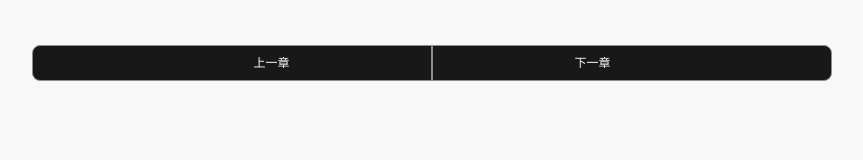
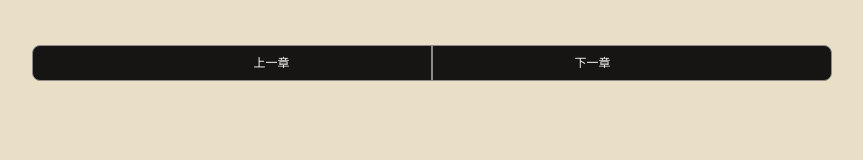
Before and after one commit to linningmii/Html5Reader, a plain HTML site: page index.html in a window 1280 px wide. Shown: the whole page, without its empty margins (208-1071 px from the left). Drawn offline with Linux system fonts and the light colour scheme.

```diff
--- a/index.html
+++ b/index.html
@@ -28,7 +28,7 @@
             margin: 0;
             text-align: left;
             width: 100%;
-            /*background: #e9dfc7;*/
+            background: #e9dfc7;
             overflow: hidden;
         }
 
@@ -364,7 +364,7 @@
 <script src="js/jquery.jsonp.js"></script>
 
 <script>
-    $(function () {
+    (function () {
         var Util = (function () {
             var prefix = "html5_reader_";
             var storageGetter = function (key) {
@@ -389,6 +389,7 @@
             };
 
 
+
             return {
                 storageGetter: storageGetter,
                 storageSetter: storageSetter,
@@ -407,30 +408,30 @@
         var Win = $(window);
         var Doc = $(document);
         var RootContainer = $("#fictionContainer");
-        var reader_model = readerModel();
+        var reader_model=readerModel();
         var readerUI;
 
 
-        function dayNightSwitch(state) {
+        var dayNightSwitch = function (state) {
             if (state == "day") {
                 $("#nightIcon").attr("id", "dayIcon");
                 $("#dayNightText").text("白天");
-                backgroundColor = Util.storageGetter("pre-background-color");
-                $("body").css("background", backgroundColor);
-                Util.storageSetter("background-color", backgroundColor);
+                initBackgroundColor = Util.storageGetter("pre-background-color");
+                $("body").css("background", initBackgroundColor);
+                Util.storageSetter("background-color", initBackgroundColor);
                 Util.storageSetter("dayNightState", "day");
             }
             else if (state == "night") {
                 $("#dayIcon").attr("id", "nightIcon");
                 $("#dayNightText").text("夜间");
                 //记录之前的背景颜色
-                Util.storageSetter("pre-background-color", backgroundColor);
+                Util.storageSetter("pre-background-color", initBackgroundColor);
                 $("body").css("background", "#000");
                 Util.storageSetter("background-color", "#000");
                 Util.storageSetter("dayNightState", "night");
             }
             else console.log("Day night switch error.");
-        }
+        };
 
         //初始化
         //初始化字体大小
@@ -443,17 +444,16 @@
         RootContainer.css("font-size", initFontSize);
 
         //初始化背景颜色
-        var backgroundColor = Util.storageGetter("background-color");
-        if (backgroundColor=="null") {
-            backgroundColor = "#e9dfc7";
+        var initBackgroundColor = Util.storageGetter("background-color");
+        if (!initBackgroundColor) {
+            initBackgroundColor = "#e9dfc7";
         }
-        $("body").css("background", backgroundColor);
-
+        $("body").css("background-color", initBackgroundColor);
 
         //初始化日夜状态
         var initDayNightState = Util.storageGetter("dayNightState");
         if (!initDayNightState) {
-            dayNightSwitch("day");
+            return;
         }
         else {
             dayNightSwitch(initDayNightState);
@@ -466,11 +466,11 @@
             readerUI = readerBaseFrame(RootContainer);
             reader_model.init(function (data) {
                 readerUI(data);
+
             });
             eventHandler();
 
         }
-
 
         function readerModel() {
             //实现和阅读器相关的数据交互的方法
@@ -481,7 +481,7 @@
             //初始化章节内容
             var init = function (UIcallback) {
 
-                pageGetter();
+                    pageGetter();
 
                 getFictionInfo(function () {
                     getCurChapterInfo(chapterId, function (data) {
@@ -495,7 +495,7 @@
                 $.get("data/chapter.json", function (data) {
                     //TODO 获得章节信息之后的回调
                     chapterId = data.chapters[1].chapter_id;
-                    chapterTotal = data.chapters.length;
+                    chapterTotal=data.chapters.length;
                     callback && callback();
                 }, "json");
             };
@@ -512,20 +512,20 @@
             };
 
             var prevChapter = function (UIcallback) {
-                chapterId = parseInt(chapterId, 10);
-                if (chapterId == 0) {
+                chapterId = parseInt(chapterId,10);
+                if(chapterId==0){
                     return;
                 }
-                else {
-                    chapterId -= 1;
-                    getCurChapterInfo(chapterId, UIcallback);
+                else{
+                    chapterId-=1;
+                    getCurChapterInfo(chapterId,UIcallback);
                     pageSetter();
                 }
             };
 
             var nextChapter = function (UIcallback) {
-                chapterId = parseInt(chapterId, 10);
-                if (chapterId == chapterTotal) {
+                chapterId = parseInt(chapterId,10);
+                if(chapterId==chapterTotal){
                     return;
                 }
                 else {
@@ -536,12 +536,12 @@
             };
 
             var pageSetter = function () {
-                location.hash = chapterId;
+                location.hash=chapterId;
             };
 
             var pageGetter = function () {
-                if (!location.hash) {
-                    chapterId = 1;
+                if(!location.hash){
+                    chapterId=1;
                 }
                 else {
                     chapterId = parseInt((location.hash).substring(1));
@@ -639,24 +639,21 @@
                 $(".bgBtnContainer").html("");
                 //为触发的dom添加外圈样式
                 $(this).html("<div class=\"currentBgBtnContainer\"></div>");
-                backgroundColor = $(this).css("background");
+                var backgroundColor = $(this).css("background");
                 $("body").css("background", backgroundColor);
                 Util.storageSetter("background-color", backgroundColor);
                 Util.storageSetter("dayNightState", "day");
-                dayNightSwitch("day");
             });
 
             $("#prevBtn").click(function () {
                 reader_model.prevChapter(function (data) {
                     readerUI(data);
-                    $(window).scrollTop(0);
                 });
             });
 
             $("#nextBtn").click(function () {
                 reader_model.nextChapter(function (data) {
                     readerUI(data);
-                    $(window).scrollTop(0);
                 });
             });
 
@@ -664,7 +661,7 @@
 
         main();
 
-    });
+    })();
 
 </script>
 
```
Also changed, not shown: 1 other file.
